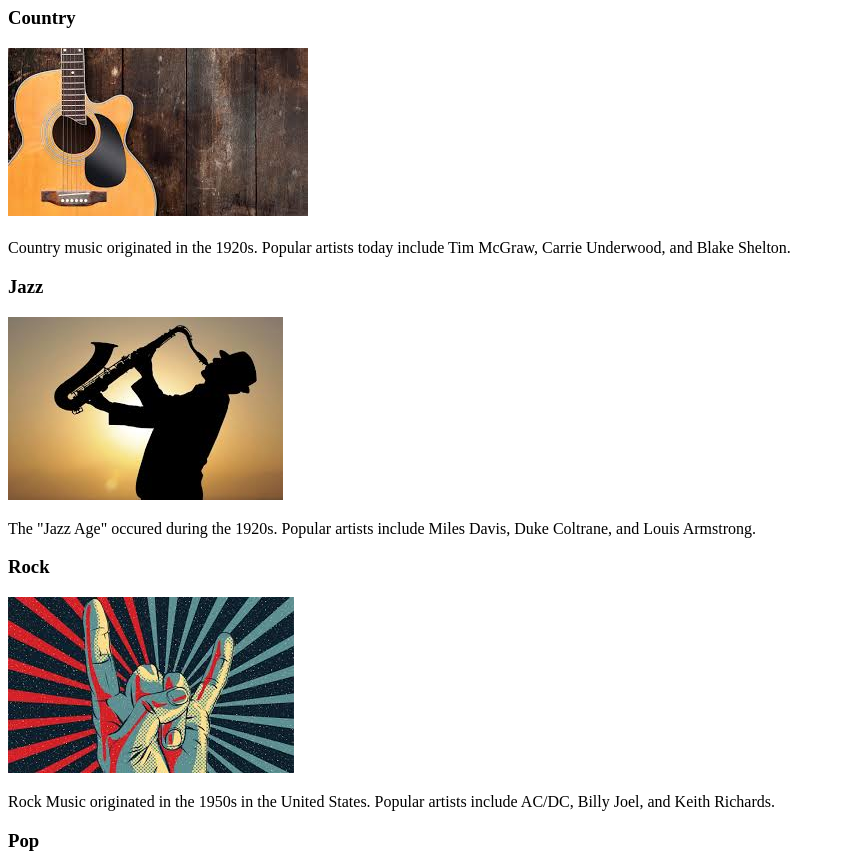
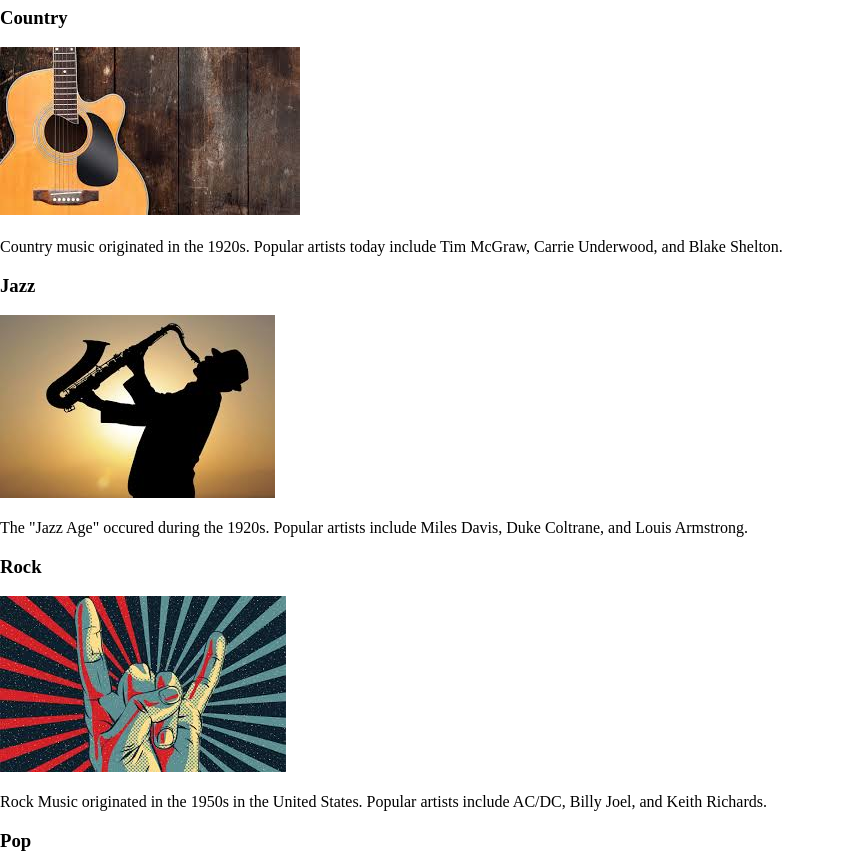
Before and after one commit to LevyScarlet/html-me-something, a plain HTML site: page index.html in a window 1280 px wide. Shown: the part 73-940 px from the top of the page, without its empty margins (0-853 px from the left). Drawn offline with nearby package versions, Linux system fonts and the light colour scheme.

Commit message:
Added inline css stuff

```diff
--- a/index.html
+++ b/index.html
@@ -2,15 +2,17 @@
 <html>
     <head>
         <title>Types of Music</title>
+        <link rel = "stylesheet" href = "styles.css">
+        <link rel = "stylesheet" href = "normalize.css">
     </head>
     <body>
         <header>
             <h1>Music Genres</h1>
         </header>
         <main>
-            <div>
+            <div class = "country">
                 <div>
-                    <h3>Country<h3>
+                    <h3 id = "picTitle">Country<h3>
                     <img src = "images/countryMusic.jpg" alt = "Country Music Image"/>
                 </div>
                 <article>
@@ -18,9 +20,9 @@
                     include Tim McGraw, Carrie Underwood, and Blake Shelton.</p>
                 </article>
             </div>
-            <div>
+            <div class = "jazz">
                 <div>
-                    <h3>Jazz</h3>
+                    <h3 id = "picTitle">Jazz</h3>
                     <img src = "images/jazzMusic.jpg" alt = "Jazz Music Image"/>
                 </div>
                 <article>
@@ -28,9 +30,9 @@
                         Duke Coltrane, and Louis Armstrong.</p>
                 </article>
             </div>
-            <div>
+            <div class = "rock">
                 <div>
-                    <h3>Rock</h3>
+                    <h3 id = "picTitle">Rock</h3>
                     <img src = "images/rockMusic.jpg" alt = "Rock Music Image"/>
                 </div>
                 <article>
@@ -38,9 +40,9 @@
                         Popular artists include AC/DC, Billy Joel, and Keith Richards.</p>
                 </article>
             </div>
-            <div>
+            <div class = "pop">
                 <div>
-                    <h3>Pop</h3>
+                    <h3 id = "picTitle">Pop</h3>
                     <img src = "images/popMusic.jpg" alt = "Pop Music Image"/>
                 </div>
                 <article>
```
